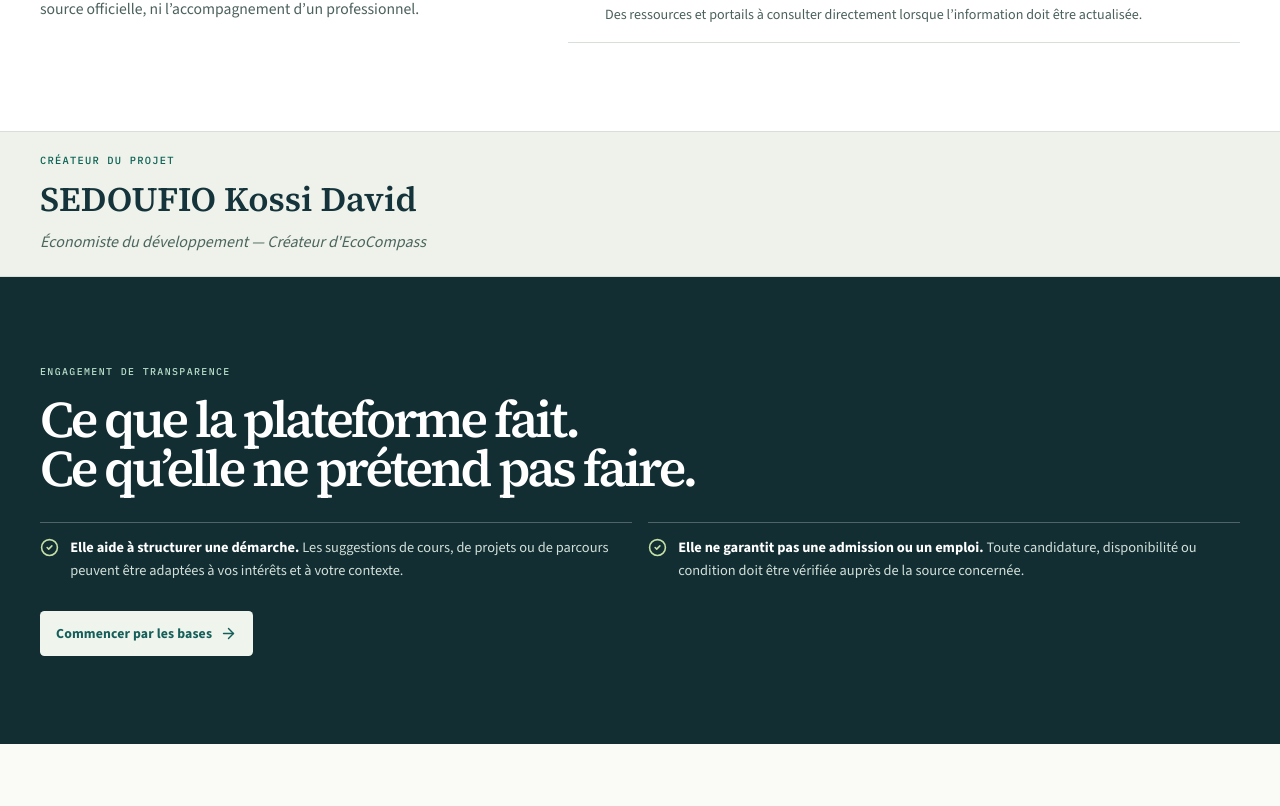
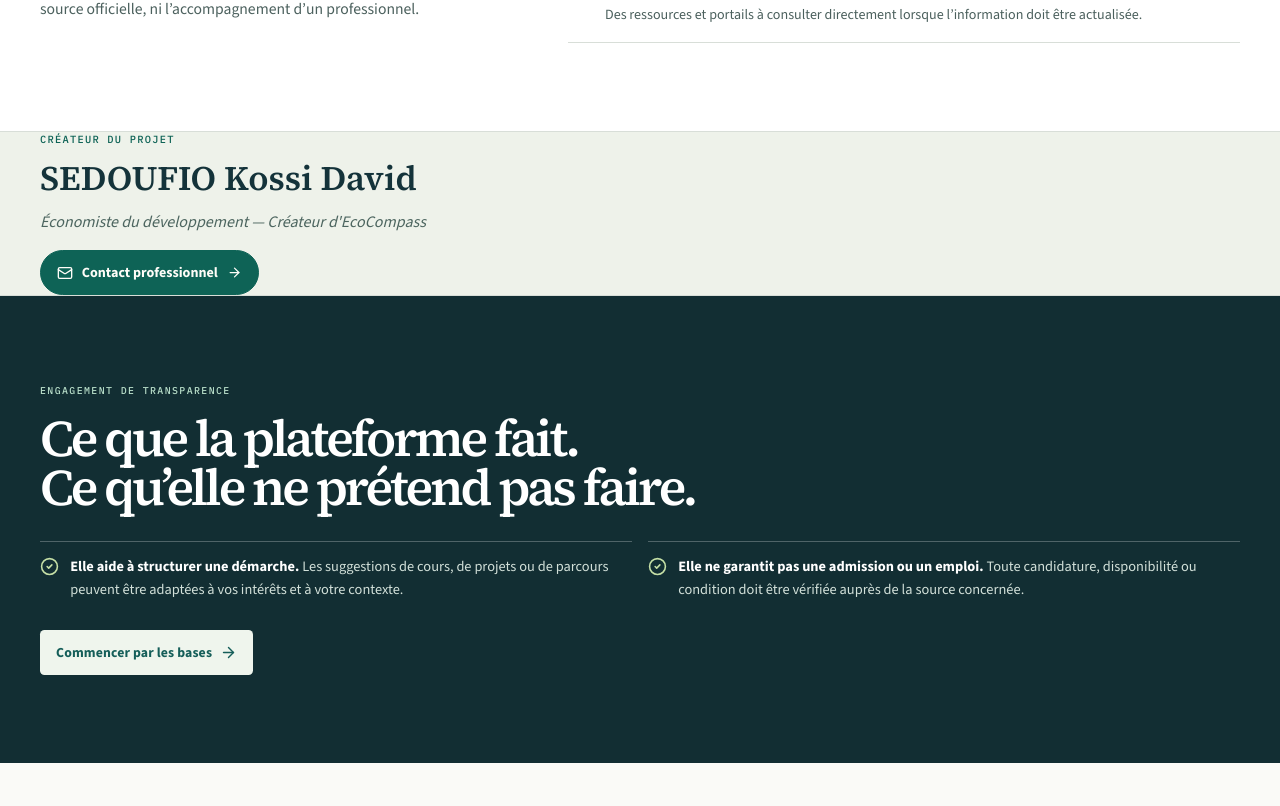
Before and after one commit to SEDOUFIO-David/ecocompass, a React (Vite) app in the folder client/: page /a-propos in a window 1280 px wide. Shown: the part 2194-3000 px from the top of the page. Built offline with nearby package versions, Linux system fonts and the light colour scheme.

Commit message:
Checkpoint: EcoCompass — bouton Contact professionnel stylisé dans À propos, effet de survol, focus accessible et message honnête sans coordonnée inventée

```diff
--- a/client/src/pages/About.tsx
+++ b/client/src/pages/About.tsx
@@ -1,10 +1,11 @@
 /**
  * Design: dossier institutionnel EcoCompass — une page de méthode claire, factuelle et orientée vers la vérification.
  */
-import { ArrowRight, BookOpenCheck, CheckCircle2, Compass, Database, ExternalLink, ShieldCheck } from "lucide-react";
+import { ArrowRight, BookOpenCheck, CheckCircle2, Compass, Database, ExternalLink, Mail, ShieldCheck } from "lucide-react";
 import { Link } from "wouter";
 import AtlasPanel from "@/components/AtlasPanel";
 import SiteShell from "@/components/SiteShell";
+import { toast } from "sonner";
 
 const principles = [
   { number: "01", title: "Expliquer avant de conseiller", text: "Les contenus présentent des notions, des méthodes et des pistes. Ils n’imposent pas une orientation ni une décision professionnelle." },
@@ -23,7 +24,7 @@ export default function About() {
 
     <section className="about-evidence"><div className="container about-evidence-grid"><aside><p className="eyebrow">Ce que vous trouverez</p><h2>Des repères, pas des verdicts.</h2><p>Les contenus sont conçus pour accompagner une démarche personnelle. Ils ne remplacent ni l’avis d’un établissement, ni une source officielle, ni l’accompagnement d’un professionnel.</p></aside><div className="about-evidence-list"><article><BookOpenCheck size={21} /><div><b>Des parcours d’apprentissage</b><p>Notions, quiz, études de cas et projets pour passer d’une idée à une application.</p></div></article><article><Database size={21} /><div><b>Des données contextualisées</b><p>Des repères de lecture qui distinguent une valeur, une source, une période et une limite.</p></div></article><article><ExternalLink size={21} /><div><b>Des liens à confirmer</b><p>Des ressources et portails à consulter directement lorsque l’information doit être actualisée.</p></div></article></div></div></section>
 
-    <section className="about-creator"><div className="container about-creator-inner"><div><p className="eyebrow">Créateur du projet</p><h2>SEDOUFIO Kossi David</h2><p><em>Économiste du développement — Créateur d'EcoCompass</em></p></div></div></section>
+    <section className="about-creator"><div className="container about-creator-inner"><div><p className="eyebrow">Créateur du projet</p><h2>SEDOUFIO Kossi David</h2><p><em>Économiste du développement — Créateur d'EcoCompass</em></p><button type="button" className="creator-contact" onClick={() => toast.info("Le canal de contact professionnel sera indiqué dès qu’une coordonnée officielle sera publiée.")}><Mail size={16} aria-hidden="true" /> Contact professionnel <ArrowRight size={15} aria-hidden="true" /></button></div></div></section>
 
     <section className="about-commitment"><div className="container"><p className="eyebrow">Engagement de transparence</p><h2>Ce que la plateforme fait.<br />Ce qu’elle ne prétend pas faire.</h2><div className="about-commitment-grid"><div><CheckCircle2 size={19} /><p><b>Elle aide à structurer une démarche.</b> Les suggestions de cours, de projets ou de parcours peuvent être adaptées à vos intérêts et à votre contexte.</p></div><div><CheckCircle2 size={19} /><p><b>Elle ne garantit pas une admission ou un emploi.</b> Toute candidature, disponibilité ou condition doit être vérifiée auprès de la source concernée.</p></div></div><Link href="/decouvrir" className="cta-light">Commencer par les bases <ArrowRight size={17} /></Link></div></section>
   </SiteShell>;
--- a/client/src/theme-overrides.css
+++ b/client/src/theme-overrides.css
@@ -2110,3 +2110,12 @@
 .dark .about-creator p { color: #c1d7ca; }
 .dark .about-creator .eyebrow { color: #a9d7bb; }
 @media (max-width: 640px) { .about-creator-inner { min-height: 7.5rem; } }
+
+/* Bouton de contact : action institutionnelle discrète, sans coordonnée fictive. */
+.creator-contact { align-items: center; background: #0e6356; border: 1px solid #0e6356; border-radius: 999px; color: #fffdf8; display: inline-flex; font-family: "Source Sans 3", sans-serif; font-size: .88rem; font-weight: 700; gap: .55rem; margin-top: 1rem; min-height: 2.75rem; padding: .65rem 1rem; transition: background-color .18s ease, border-color .18s ease, box-shadow .18s ease, transform .18s ease; }
+.creator-contact:hover { background: #08483f; border-color: #08483f; box-shadow: 0 8px 20px rgba(14, 99, 86, .18); transform: translateY(-2px); }
+.creator-contact:active { transform: translateY(0) scale(.98); }
+.creator-contact:focus-visible { outline: 3px solid #c47a37; outline-offset: 3px; }
+.dark .creator-contact { background: #a9d7bb; border-color: #a9d7bb; color: #123139; }
+.dark .creator-contact:hover { background: #d1ebd8; border-color: #d1ebd8; box-shadow: 0 8px 20px rgba(169, 215, 187, .16); }
+@media (prefers-reduced-motion: reduce) { .creator-contact { transition: none; } .creator-contact:hover { transform: none; } }
```
Also changed, not shown: 1 other file (tests, documents, lock files or other folders).
